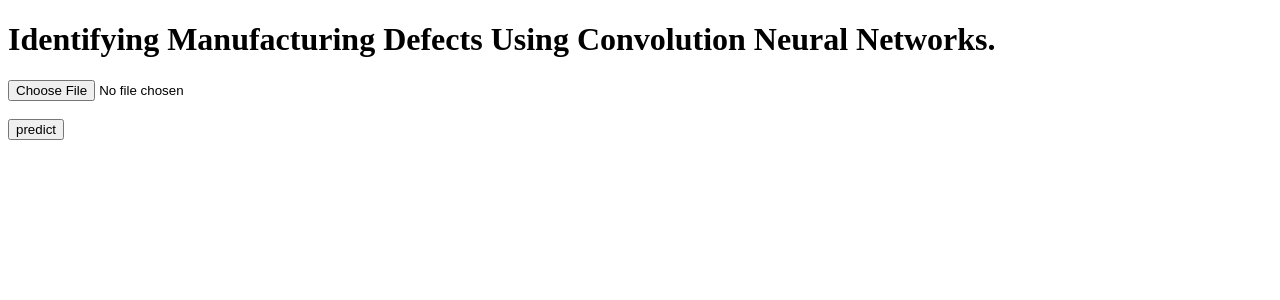
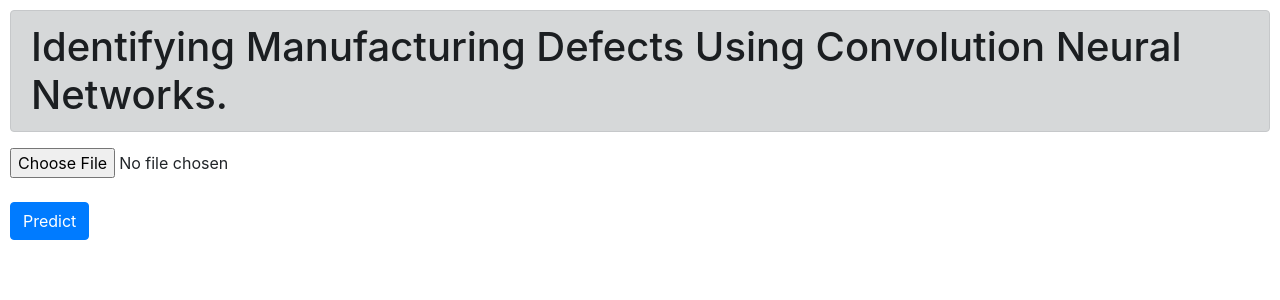
Before and after one commit to Eshwar-Grandhe/Mini-Project, a Flask app: page / in a window 1280 px wide. Shown: the top 300 px of the page. Run offline with Flask 2, Linux system fonts and the light colour scheme; some libraries are stand-ins or nearby versions.

Commit message:
Add files via upload

```diff
--- a/application/templates/index.html
+++ b/application/templates/index.html
@@ -1,13 +1,22 @@
 {% extends 'basic.html' %}
 
 {% block head %}
-<title>First flask page</title>
+<title>CNN App</title>
+<style>
+    body{
+        padding: 10px;
+    }
+    h1{
+        color:white;
+    }
+</style>
+<link rel="stylesheet" href="https://stackpath.bootstrapcdn.com/bootstrap/4.5.0/css/bootstrap.min.css" integrity="sha384-9aIt2nRpC12Uk9gS9baDl411NQApFmC26EwAOH8WgZl5MYYxFfc+NcPb1dKGj7Sk" crossorigin="anonymous">
 {% endblock %}
 
 {% block body %}
-<h1>Identifying Manufacturing Defects Using Convolution Neural Networks. </h1>
+<h1 class="alert alert-dark" >Identifying Manufacturing Defects Using Convolution Neural Networks. </h1>
 <form action="/" method="POST" enctype="multipart/form-data">
 <input type="file" name="image" id="image" /><br><br>
-<input type="submit" value="predict" />
+<input type="submit" value="Predict" class="btn btn-primary" />
 </form>
 {% endblock %}
```
Also changed, not shown: application/templates/defect.html (+12 -2 lines), application/templates/error.html (+9 -0 lines), application/templates/success.html (+11 -3 lines).
